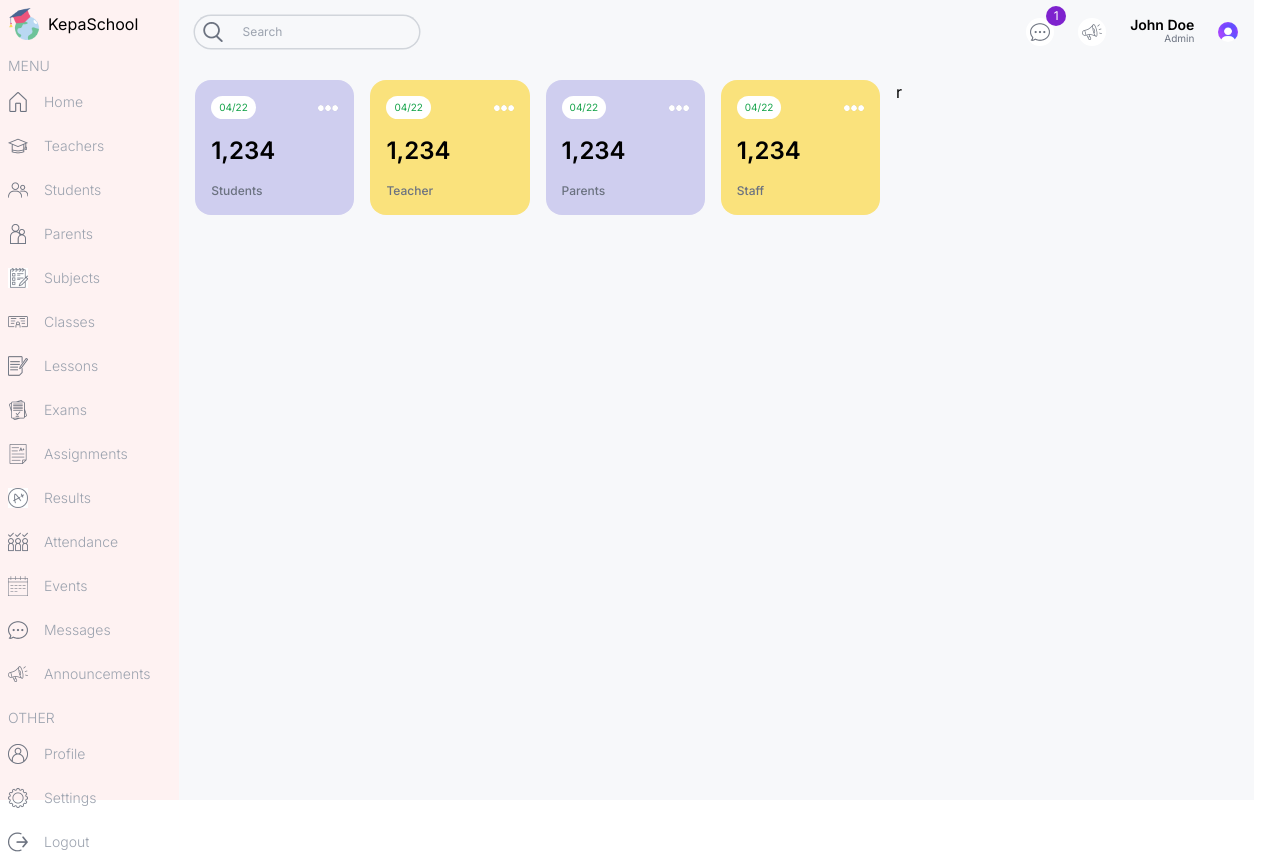
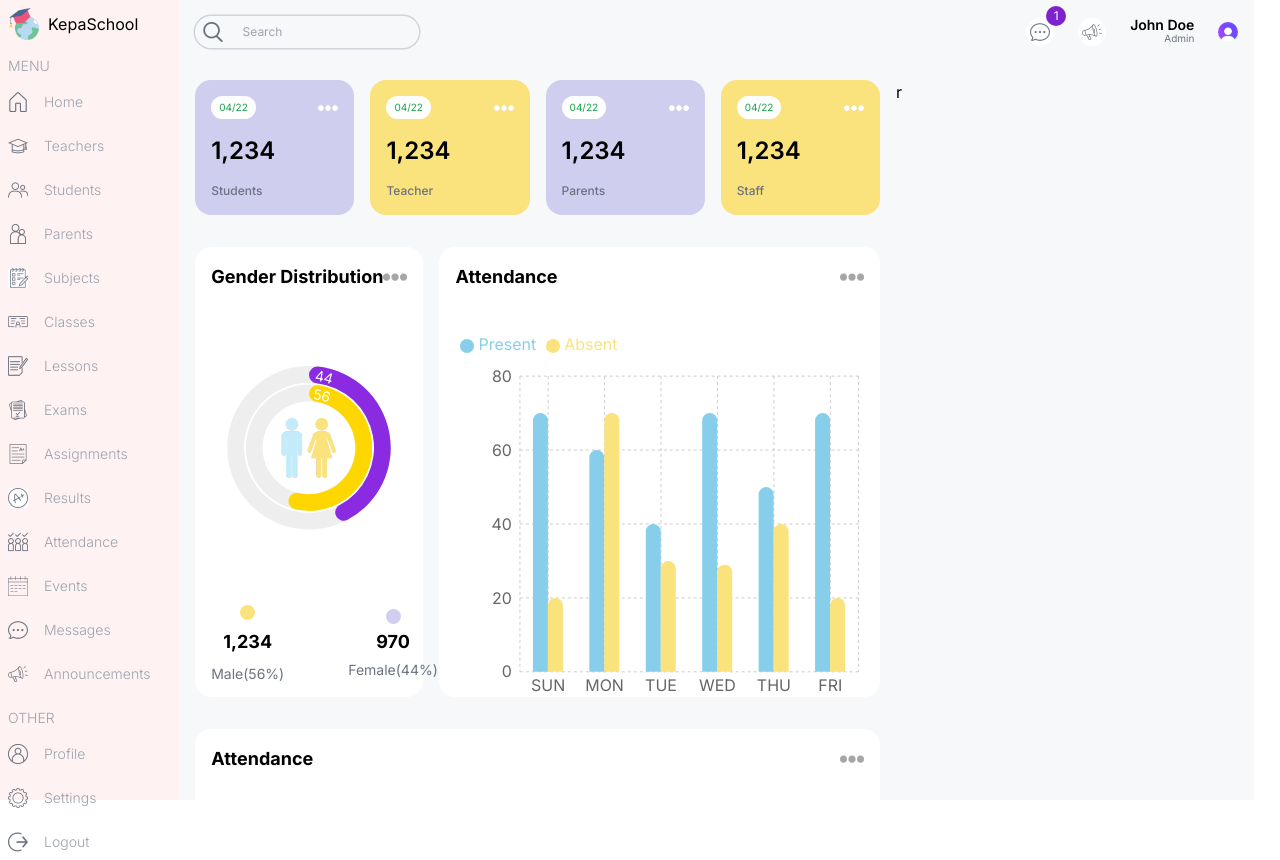
Before and after one commit to safak/next-dashboard-ui, a Next.js app: page /admin in a window 1280 px wide. Built offline with nearby package versions, Linux system fonts and the light colour scheme.

Commit message:
chore: Add CountChart, AttendanceChart, and FinanceChart components

```diff
--- a/src/app/(dashboard)/admin/page.tsx
+++ b/src/app/(dashboard)/admin/page.tsx
@@ -1,16 +1,31 @@
 import UserCards from "@/components/UserCards";
 import React from "react";
-
+import CountChart from "@/components/CountChart";
+import AttendanceChart from "@/components/AttendanceChart";
+import FinanceChart from "@/components/FinanceChart";
 const AdminPage = () => {
   return (
     <div className=" flex p-4 gap-4 flex-col md:flex-row ">
       {/* Left */}
-      <div className=" w-full lg:w-2/3">
+      <div className=" w-full lg:w-2/3 flex flex-col gap-8">
         <div className=" flex gap-4 justify-between items-center flex-wrap">
           <UserCards types="students" />
           <UserCards types="teacher" />
           <UserCards types="parents" />
           <UserCards types="staff" />
+        </div>
+        <div className=" flex gap-4 flex-col lg:flex-row">
+          {/* Count Chart */}
+          <div className=" w-full lg:w-1/3 h-[450px]">
+            <CountChart />
+          </div>
+          {/* Attendance Chart */}
+          <div className=" w-full lg:w-2/3 h-[450px]">
+            <AttendanceChart />
+          </div>
+        </div>
+        <div className=" w-full h-[450px]">
+          <FinanceChart />
         </div>
       </div>
       {/* Right */}
--- /dev/null
+++ b/src/components/AttendanceChart.tsx
@@ -0,0 +1,95 @@
+"use client";
+
+import React from "react";
+import {
+  BarChart,
+  Bar,
+  Rectangle,
+  XAxis,
+  YAxis,
+  CartesianGrid,
+  Tooltip,
+  Legend,
+  ResponsiveContainer,
+} from "recharts";
+import Image from "next/image";
+
+const data = [
+  {
+    name: "SUN",
+    present: 70,
+    absent: 20,
+  },
+  {
+    name: "MON",
+    present: 60,
+    absent: 70,
+  },
+  {
+    name: "TUE",
+    present: 40,
+    absent: 30,
+  },
+  {
+    name: "WED",
+    present: 70,
+    absent: 29,
+  },
+  {
+    name: "THU",
+    present: 50,
+    absent: 40,
+  },
+  {
+    name: "FRI",
+    present: 70,
+    absent: 20,
+  },
+];
+
+const AttendanceChart = () => {
+  return (
+    <div className="bg-white p-4 rounded-2xl w-full h-full">
+      <div className="flex justify-between items-center mb-4">
+        <h1 className="text-lg font-bold">Attendance</h1>
+        <Image src="/moreDark.png" alt="" height={24} width={24} />
+      </div>
+      <ResponsiveContainer width="100%" height={400}>
+        <BarChart data={data} barSize={15} barGap={0}>
+          <CartesianGrid strokeDasharray="3 3" />
+          <XAxis dataKey="name" axisLine={false} tickLine={false} />
+          <YAxis axisLine={false} tickLine={false} />
+          <Tooltip
+            contentStyle={{
+              backgroundColor: "#f5f5f5",
+              border: "none",
+              borderRadius: 10,
+            }}
+          />
+          <Legend
+            align="left"
+            verticalAlign="top"
+            wrapperStyle={{ paddingTop: 20, paddingBottom: 20 }}
+          />
+          <Bar
+            dataKey="present"
+            fill="#87CEEB"
+            name="Present"
+            legendType="circle"
+            radius={[10, 10, 0, 0]}
+          />
+          <Bar
+            dataKey="absent"
+            fill="#FAE27C"
+            name="Absent"
+            legendType="circle"
+            radius={[10, 10, 0, 0]}
+          />{" "}
+          {/* Changed to a darker yellow (#FFD700) for better visibility */}
+        </BarChart>
+      </ResponsiveContainer>
+    </div>
+  );
+};
+
+export default AttendanceChart;
--- a/src/components/CountChart.tsx
+++ b/src/components/CountChart.tsx
@@ -1,7 +1,89 @@
+"use client";
+import Image from "next/image";
 import React from "react";
 
+import {
+  RadialBarChart,
+  RadialBar,
+  Legend,
+  ResponsiveContainer,
+  PolarAngleAxis,
+} from "recharts";
+
+const data = [
+  {
+    name: "Male",
+    value: 56,
+    fill: "#FFD700", // tepaYellow
+  },
+  {
+    name: "Female",
+    value: 44,
+    fill: "#8A2BE2", // tepaPurple
+  },
+];
+
+const style = {
+  top: "50%",
+  right: 0,
+  transform: "translate(0, -50%)",
+  lineHeight: "24px",
+};
+
 const CountChart = () => {
-  return <div></div>;
+  return (
+    <div className="bg-white p-4 rounded-2xl w-full h-full">
+      {/* title */}
+      <div className="flex justify-between items-center">
+        <h2 className="text-lg font-bold">Gender Distribution</h2>
+        <Image src="/moreDark.png" alt="" height={24} width={24} />
+      </div>
+      {/* chart */}
+      <div className="w-full h-[75%] relative">
+        <ResponsiveContainer width="100%" height="100%">
+          <RadialBarChart
+            cx="50%"
+            cy="50%"
+            innerRadius="60%"
+            outerRadius="100%"
+            barSize={20}
+            data={data}
+            startAngle={90}
+            endAngle={-270}
+          >
+            <PolarAngleAxis
+              type="number"
+              domain={[0, 100]}
+              angleAxisId={0}
+              tick={false}
+            />
+            <RadialBar
+              background
+              dataKey="value"
+              cornerRadius={30}
+              label={{ position: "insideStart", fill: "#fff", fontSize: 14 }}
+            />
+          </RadialBarChart>
+        </ResponsiveContainer>
+        <div className="absolute top-1/2 left-1/2 transform -translate-x-1/2 -translate-y-1/2 flex flex-col items-center">
+          <Image src="/maleFemale.png" alt="Male" width={60} height={60} />
+        </div>
+      </div>
+      {/* footer */}
+      <div className="flex justify-between gap-16 items-center">
+        <div className="flex flex-col items-center gap-2">
+          <div className="bg-tepaYellow rounded-full h-[15px] w-[15px]"></div>
+          <h2 className="font-bold text-lg">1,234</h2>
+          <h2 className="text-sm text-gray-500">Male(56%)</h2>
+        </div>
+        <div className="flex flex-col items-center gap-1">
+          <div className="bg-tepaPurple rounded-full h-[15px] w-[15px]"></div>
+          <h2 className="font-bold text-lg">970</h2>
+          <h2 className="text-sm text-gray-500">Female(44%)</h2>
+        </div>
+      </div>
+    </div>
+  );
 };
 
 export default CountChart;
--- /dev/null
+++ b/src/components/FinanceChart.tsx
@@ -0,0 +1,14 @@
+import React from "react";
+import Image from "next/image";
+const FinanceChart = () => {
+  return (
+    <div className="bg-white p-4 rounded-2xl w-full h-full">
+      <div className="flex justify-between items-center mb-4">
+        <h1 className="text-lg font-bold">Attendance</h1>
+        <Image src="/moreDark.png" alt="" height={24} width={24} />
+      </div>
+    </div>
+  );
+};
+
+export default FinanceChart;
```
